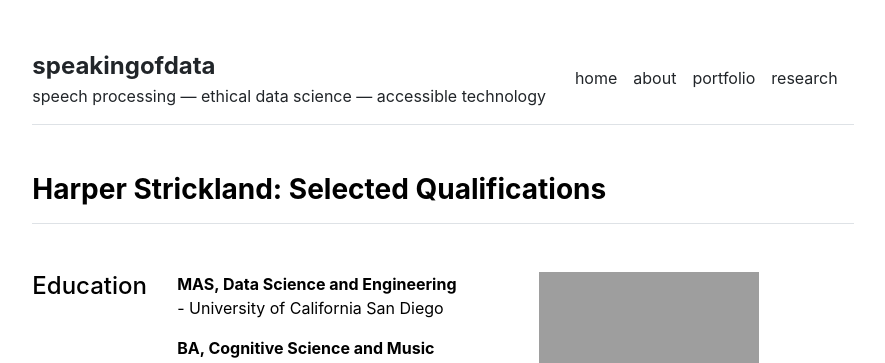
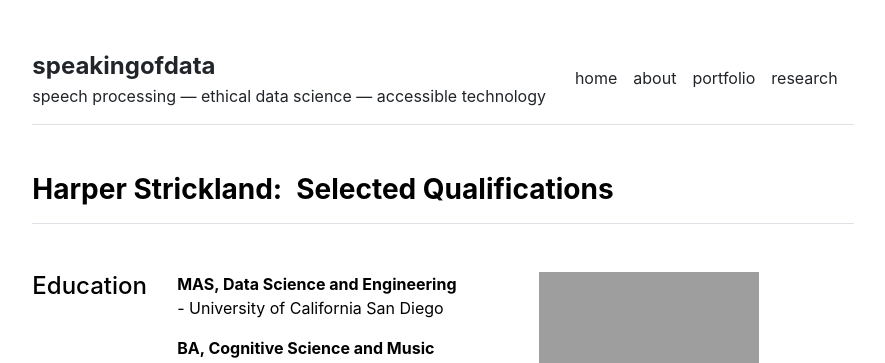
Before and after one commit to speakingofdata/speakingofdata.github.io, a Jekyll site: the page built from about.md, in a window 1280 px wide. Shown: the top 363 px of the page, without its empty margins (197-1082 px from the left). Built offline with Jekyll 4.4.1, drawn with Linux system fonts in a browser that asks for light colours.

Commit message:
Update about.html

```diff
--- a/_layouts/about.html
+++ b/_layouts/about.html
@@ -6,7 +6,7 @@ layout: default
 
 <div class="row g-5 mb-5">
   <div>
-    <h3 class="fw-bold border-bottom pb-3 mb-5">Harper Strickland:  Selected Qualifications</h3>
+    <h3 class="fw-bold border-bottom pb-3 mb-5">Harper Strickland:&ensp;Selected Qualifications</h3>
     <div class="row g-5 mb-5">
       <div class="col-md-2">
         <h4>Education</h4>
```
